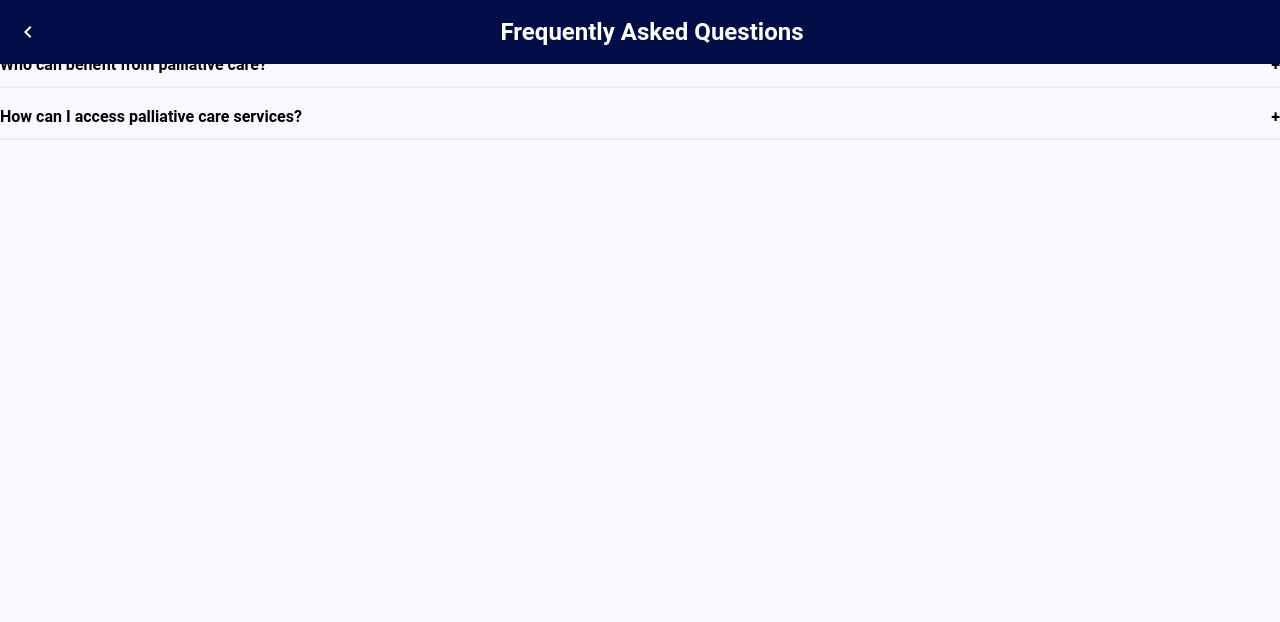
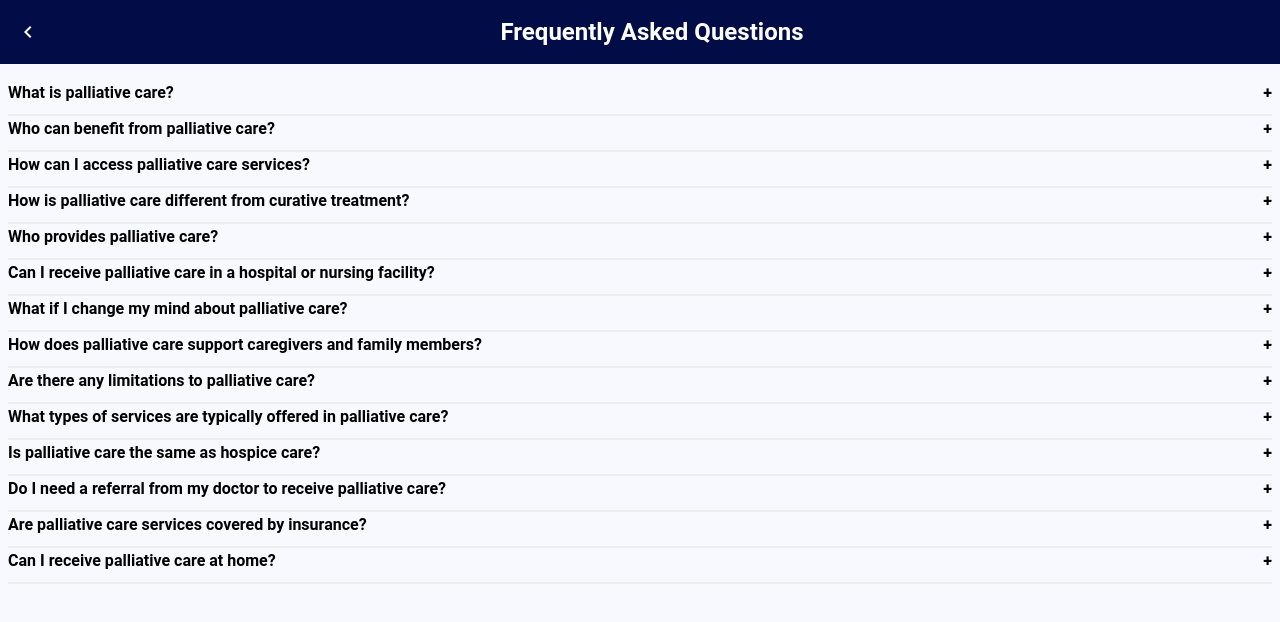
Before and after one commit to otenggodfada/PalliativeCare, a React (Vite) app in the folder palliativecare/: page /faqs in a window 1280 px wide. Shown: the top 622 px of the page. Built offline with nearby package versions, Linux system fonts and the light colour scheme; no server answers; the database is empty.

Commit message:
ddddddddddd

```diff
--- a/palliativecare/src/components/hearder.jsx
+++ b/palliativecare/src/components/hearder.jsx
@@ -22,7 +22,7 @@ const Header = ({title}) => {
           </svg>
         </div>
         <div className="w-full flex justify-center">
-          <h1 className="text-2xl font-bold">{title}</h1>
+          <h1 className="text-2xl font-bold text-center">{title}</h1>
         </div>
       </div>
     </header>
--- /dev/null
+++ b/palliativecare/src/components/speeddial.jsx
@@ -0,0 +1,47 @@
+import React, { useState } from 'react';
+
+import {
+  IconButton,
+  SpeedDial,
+  SpeedDialHandler,
+  SpeedDialContent,
+  SpeedDialAction,
+} from "@material-tailwind/react";
+import {
+  PlusIcon,
+  HomeIcon,
+  CogIcon,
+  Square3Stack3DIcon,
+}
+from "@heroicons/react/24/outline";
+
+const SpeedDial1 = () => {
+
+
+  return (
+    <div className="relative h-80 w-full">
+      <div className="absolute bottom-0 right-0">
+        <SpeedDial>
+          <SpeedDialHandler>
+            <IconButton color="white" size="lg" className="rounded-full border border-blue-gray-50 shadow-xl">
+              <PlusIcon className="h-5 w-5 transition-transform group-hover:rotate-45" />
+            </IconButton>
+          </SpeedDialHandler>
+          <SpeedDialContent className="rounded-full border border-blue-gray-50 bg-white shadow-xl shadow-black/10">
+            <SpeedDialAction className="bg-blue-gray-50">
+              <HomeIcon className="h-5 w-5" />
+            </SpeedDialAction>
+            <SpeedDialAction className="bg-blue-gray-50">
+              <CogIcon className="h-5 w-5" />
+            </SpeedDialAction>
+            <SpeedDialAction className="bg-blue-gray-50">
+              <Square3Stack3DIcon className="h-5 w-5" />
+            </SpeedDialAction>
+          </SpeedDialContent>
+        </SpeedDial>
+      </div>
+    </div>
+  );
+};
+
+export default SpeedDial1;
--- a/palliativecare/src/pages/Home.jsx
+++ b/palliativecare/src/pages/Home.jsx
@@ -10,6 +10,8 @@ import DrawerWithNavigation from "../components/drawer";
 import { readUserinfo } from "../service/databasefirebase";
 import { auth } from "../service/firebaseservice";
 import Messages from "./Messages";
+import SpeedDial from "../components/speeddial";
+
 
 const Home = () => {
   const [navigation, setNavigation] = useState(<Dashboard />);
@@ -49,8 +51,13 @@ const Home = () => {
   };
 
   return (
-    <div className="bg-primaryBackground text-primaryText flex flex-col min-h-screen">
+
+   <>
+
+<div className="bg-primaryBackground text-primaryText flex flex-col min-h-screen">
+<SpeedDial></SpeedDial>
       <header className="bg-accent text-white p-4 fixed top-0 w-screen">
+
         <div className="flex items-center justify-between">
           <DrawerWithNavigation />
           <div className="pl-4 flex flex-row items-center">
@@ -120,8 +127,10 @@ const Home = () => {
             </svg>
           </div>
         </div>
+
       </footer>
     </div>
+   </>
   );
 };
 
--- a/palliativecare/src/pages/PrivacyPolicy.jsx
+++ b/palliativecare/src/pages/PrivacyPolicy.jsx
@@ -1,12 +1,13 @@
 import React from "react";
 import { Typography } from "@material-tailwind/react";
-
+import Header from "../components/hearder";
 const PrivacyPolicy = () => {
   return (
-    <div className="p-4 max-w-4xl mx-auto">
-      <Typography variant="h4" className="text-center mb-6">Privacy Policy and Terms of Service</Typography>
+    <div className="">
+          <Header title={'Privacy Policy and Terms of Service'}></Header>
 
-      <div className="space-y-6">
+
+      <div className="px-2 pt-20 mb-3">
         <section>
           <Typography variant="h5" className="mb-2">Privacy Policy</Typography>
           <Typography variant="h6" className="mb-2">Introduction</Typography>
--- a/palliativecare/src/pages/UserGuides.jsx
+++ b/palliativecare/src/pages/UserGuides.jsx
@@ -2,7 +2,7 @@
 
 import React from "react";
 import { Typography, Card, CardBody, Button } from "@material-tailwind/react";
-
+import Header from "../components/hearder";
 const UserGuides = () => {
   const guides = [
     {
@@ -28,9 +28,10 @@ const UserGuides = () => {
   ];
 
   return (
-    <div className="p-4 max-w-4xl mx-auto">
-      <Typography variant="h4" className="text-center mb-6">User Guides/Tutorials</Typography>
-      <div className="grid grid-cols-1 md:grid-cols-2 gap-8">
+    <div className="">
+
+      <Header title={'User Guides/Tutorials'}></Header>
+      <div className="px-2 pt-20 mb-3 grid grid-cols-1 md:grid-cols-2 gap-8">
         {guides.map((guide, index) => (
           <Card key={index} className="shadow-lg">
             <CardBody>
--- a/palliativecare/src/pages/faqs.jsx
+++ b/palliativecare/src/pages/faqs.jsx
@@ -17,6 +17,50 @@ const FAQs = () => {
       question: "How can I access palliative care services?",
       answer: "You can access our services by contacting us through our website or calling our support line.",
     },
+    {
+        question: "How is palliative care different from curative treatment?",
+        answer: "While curative treatment aims to cure the underlying illness, palliative care focuses on improving quality of life by managing symptoms, relieving pain, and addressing emotional and spiritual needs. Palliative care can be provided alongside curative treatment.",
+      },
+      {
+        question: "Who provides palliative care?",
+        answer: "Palliative care is provided by a multidisciplinary team of healthcare professionals, which may include doctors, nurses, social workers, chaplains, and other specialists, depending on the needs of the patient.",
+      },
+      {
+        question: "Can I receive palliative care in a hospital or nursing facility?",
+        answer: "Yes, palliative care can be provided in various settings, including hospitals, nursing homes, assisted living facilities, and hospice centers. The location of care depends on the patient's preferences and needs.",
+      },
+      {
+        question: "What if I change my mind about palliative care?",
+        answer: "Patients have the right to change their mind about palliative care at any time. You can discuss your preferences with your healthcare provider and make adjustments to your care plan accordingly.",
+      },
+      {
+        question: "How does palliative care support caregivers and family members?",
+        answer: "Palliative care not only focuses on the patient but also provides support and resources to caregivers and family members. This may include counseling, education, and assistance with navigating the healthcare system.",
+      },
+      {
+        question: "Are there any limitations to palliative care?",
+        answer: "While palliative care aims to improve quality of life, it does not guarantee a cure or prevent disease progression. The focus is on managing symptoms and addressing holistic needs to enhance comfort and well-being.",
+      },
+      {
+        question: "What types of services are typically offered in palliative care?",
+        answer: "Palliative care services often include pain management, symptom relief, emotional support, and assistance with making medical decisions.",
+      },
+      {
+        question: "Is palliative care the same as hospice care?",
+        answer: "While both palliative care and hospice care focus on improving the quality of life for patients with serious illnesses, palliative care can be provided at any stage of illness and alongside curative treatment, whereas hospice care is typically provided to patients with a terminal illness with a prognosis of six months or less to live.",
+      },
+      {
+        question: "Do I need a referral from my doctor to receive palliative care?",
+        answer: "In many cases, a referral from your primary care physician or specialist is required to initiate palliative care services. However, you can also inquire directly with palliative care providers to understand their specific requirements.",
+      },
+      {
+        question: "Are palliative care services covered by insurance?",
+        answer: "Many insurance plans, including Medicare and Medicaid, cover palliative care services. It's advisable to check with your insurance provider to understand the extent of coverage and any potential out-of-pocket costs.",
+      },
+      {
+        question: "Can I receive palliative care at home?",
+        answer: "Yes, palliative care can often be provided in the comfort of your own home, depending on your specific needs and circumstances. Home-based palliative care services may include visits from nurses, social workers, and other healthcare professionals.",
+      },
   ];
 
   const toggleFAQ = (index) => {
@@ -27,7 +71,7 @@ const FAQs = () => {
     <div className="">
   <Header title={'Frequently Asked Questions'}></Header>
 
-      <div className="space-y-4">
+      <div className="px-2 pt-20 mb-3">
         {faqs.map((faq, index) => (
           <div
             key={index}
```
Also changed, not shown: palliativecare/package.json (+9 -2 lines), 2 other files (tests, documents, lock files or other folders).
